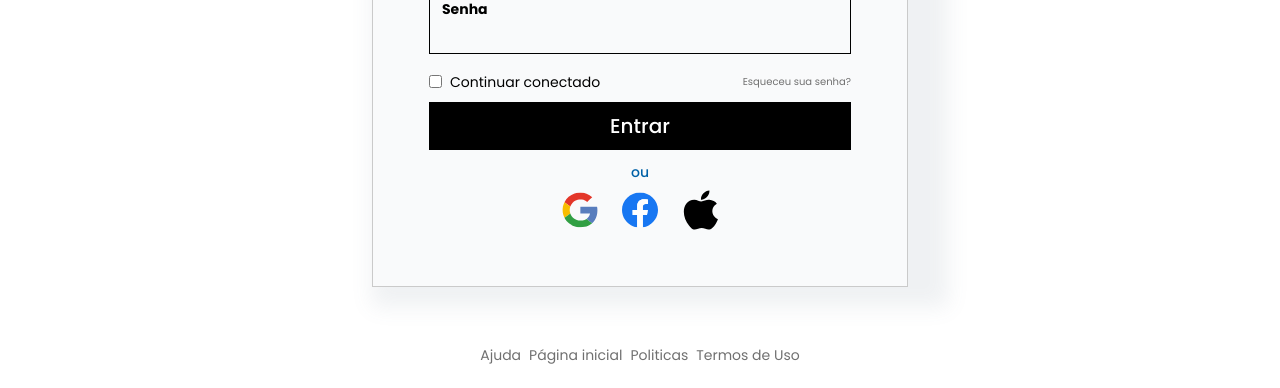
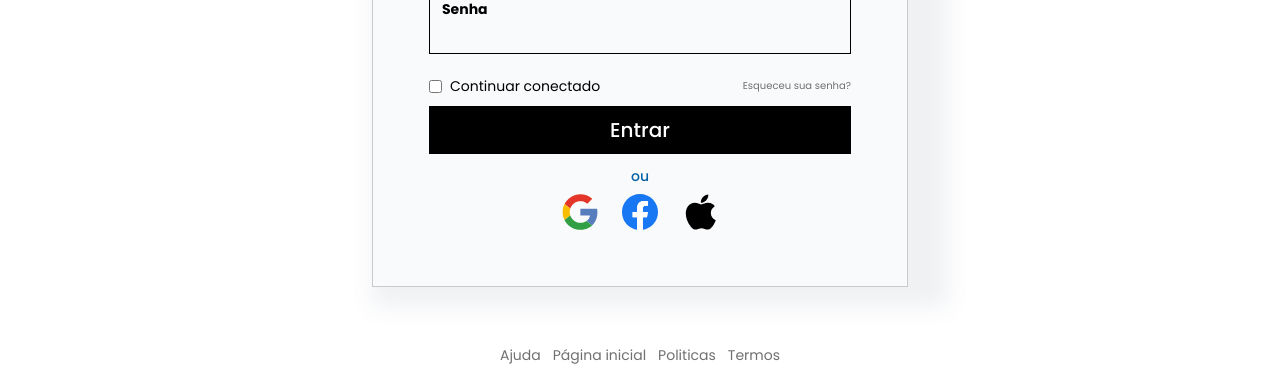
Before and after one commit to MiracleForge/projetc_imovel_front, a Next.js app: page /auth/entrar in a window 1280 px wide. Shown: the part 409-797 px from the top of the page. Built offline with nearby package versions, Linux system fonts and the light colour scheme.

Commit message:
Fix(Layout Shift): Fixed layout shift where a icon causes shift problems

```diff
--- a/src/app/(pages)/auth/entrar/page.tsx
+++ b/src/app/(pages)/auth/entrar/page.tsx
@@ -5,7 +5,7 @@ export default function Page() {
     <CommumInput topLabel="Email" autoComplete="on" type="email" name="email" placeholder="exemplo@email.com" required />
     <CommumInput topLabel="Senha" autoComplete="off" type="password" name="password" placeholder="" required />
 
-    <div className="mt-4 flex items-center justify-between">
+    <div className="mt-5 flex items-center justify-between">
       <label className="flex items-center gap-2 cursor-pointer">
         <input type="checkbox" name="remember"
           className="outline-none focus:outline focus:outline-sky-300" />
--- a/src/app/(pages)/auth/layout.tsx
+++ b/src/app/(pages)/auth/layout.tsx
@@ -61,7 +61,7 @@ export default function BlogLayout({
                 priority
               />
               <Image
-                className=""
+                className="size-[36px]"
                 src="/logos/ic_outline-apple.svg"
                 alt="Next.js logo"
                 width={36}
@@ -75,7 +75,7 @@ export default function BlogLayout({
     </div>
 
 
-    <footer className="flex flex-row justify-center space-x-2 w-full p-6 text-sm">
+    <footer className="flex flex-row justify-center space-x-3 w-full p-6 text-sm">
       <Link href={"#"}>
         <span className="link-default link-default">Ajuda</span>
       </Link>
@@ -86,7 +86,7 @@ export default function BlogLayout({
         <span className="link-default link-default">Politicas</span>
       </Link>
       <Link href={"#"}>
-        <span className="link-default link-default">Termos de Uso</span>
+        <span className="link-default link-default">Termos</span>
       </Link>
     </footer>
   </section>
```
